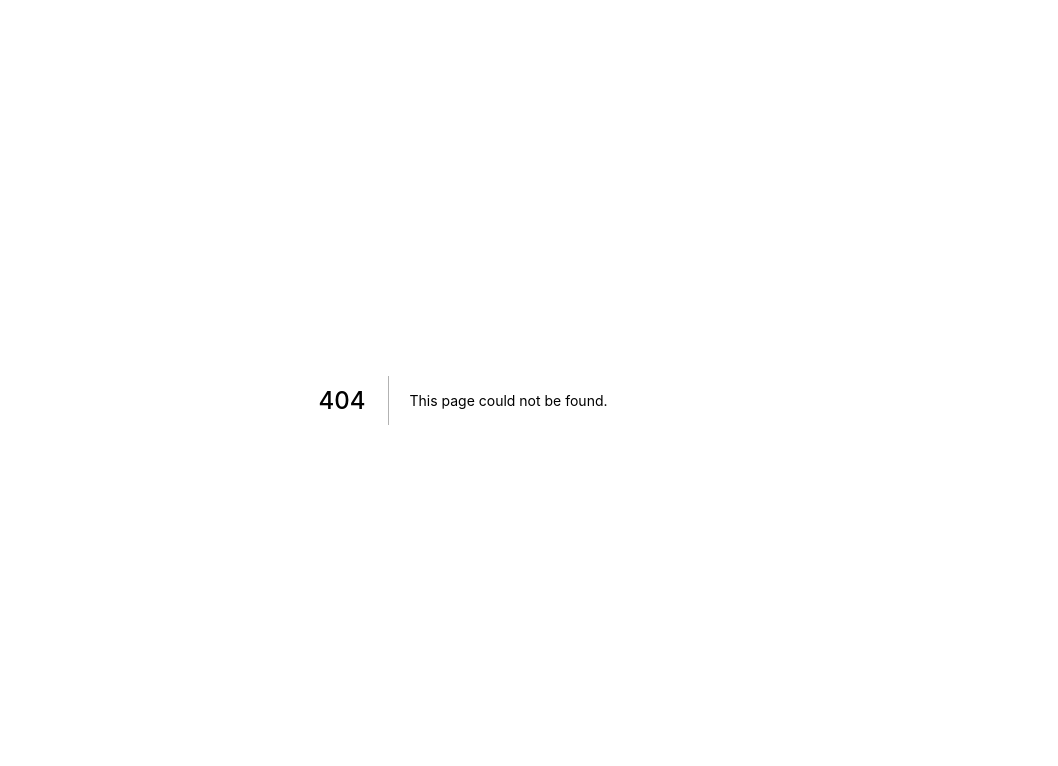
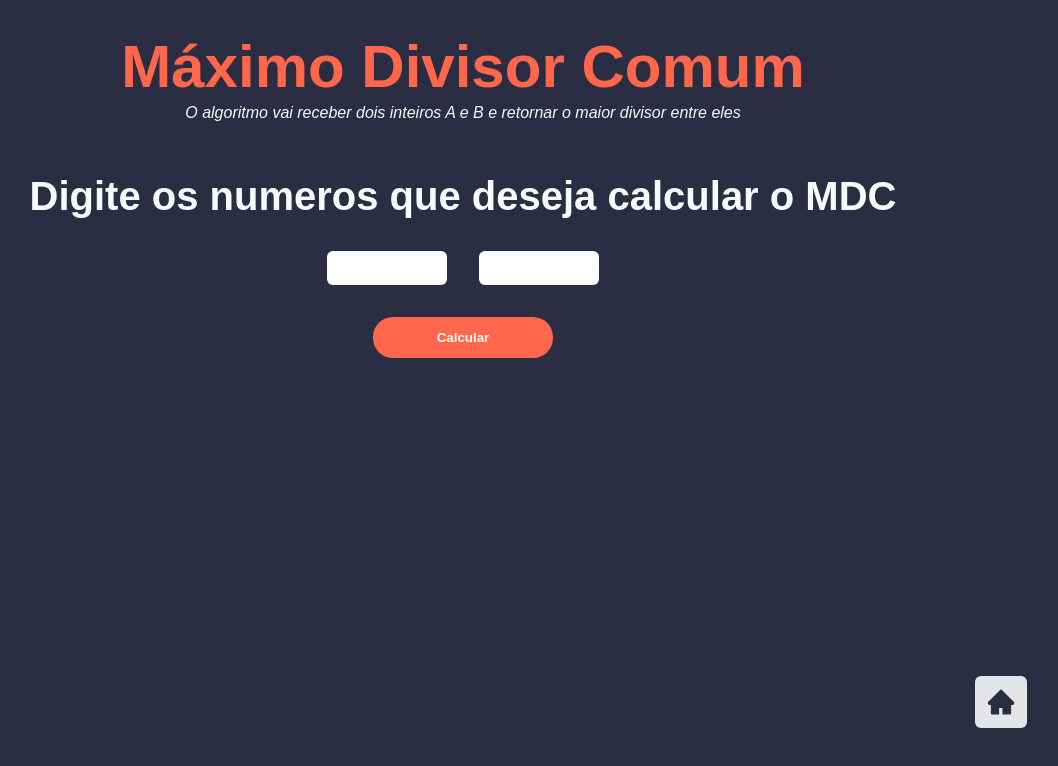
Before and after one commit to joaopedroalb/algorithms-unifor, a Next.js app: page /mdc in a window 1280 px wide. Before the commit this address had no page. Shown: the top 766 px of the page, without its empty margins (177-1235 px from the left). Built offline with nearby package versions, Linux system fonts and the light colour scheme; a web font is replaced by a local one.

Commit message:
style: change some styles

```diff
--- a/src/components/HomeLink/styles.js
+++ b/src/components/HomeLink/styles.js
@@ -9,12 +9,18 @@ export const Button = styled.div`
     justify-content: center;
     border-radius: 6px;
     position: absolute;
-    bottom: 10vh;
-    left: calc(100vw - 85px);
+    bottom: calc(1vh + 4rem);
+    left: calc(100vw - 8rem);
+    opacity: .9;
     cursor: pointer;
 
     transition: 400ms;
     &:hover{
         opacity: .6;
     }
+
+    @media(max-width:600px){
+        bottom: calc(1vh + 1.5rem);
+        left: calc(100vw - 4.25rem);
+    }
 `
--- /dev/null
+++ b/src/pages/mdc.js
@@ -0,0 +1,22 @@
+import {} from 'react'
+import Layout from '../components/Layout'
+import {Main,Title,RowInputContainer,Input} from '../styles/StylePageV1'
+import {Button} from '../styles/StylePageV2'
+
+export default function Mdc() {
+  return (
+    <Layout
+        title="Máximo Divisor Comum"
+        description="O algoritmo vai receber dois inteiros A e B e retornar o maior divisor entre eles"
+    >
+        <Main>
+            <Title>Digite os numeros que deseja calcular o MDC</Title>
+            <RowInputContainer>
+                <Input type="number"/>
+                <Input type="number"/>
+            </RowInputContainer>
+            <Button>Calcular</Button>
+        </Main>
+    </Layout>
+  )
+}
--- a/src/styles/Home.js
+++ b/src/styles/Home.js
@@ -23,6 +23,10 @@ export const Header = styled.header`
 export const Title = styled.h1`
     font-size: 4.5rem;
 
+    @media(max-width: 550px){
+        font-size: 3.25rem;
+    }
+
     b{
         color: var(--orange);
     }
--- a/src/styles/StylePageV1.js
+++ b/src/styles/StylePageV1.js
@@ -12,6 +12,9 @@ export const Main = styled.section`
 
 export const Title = styled.h1`
     font-size: 2.5rem;
+    @media(max-width: 550px){
+        font-size: 1.25rem;
+    }
 `
 
 export const InputContainer = styled.div`
@@ -35,3 +38,12 @@ export const Input = styled.input`
         outline: none;
     }
 `
+
+export const RowInputContainer = styled.div`
+    width: 100%;
+    display: flex;
+    flex-wrap: wrap;
+    align-items: center;
+    justify-content: center;
+    gap: 2rem;
+`
```
